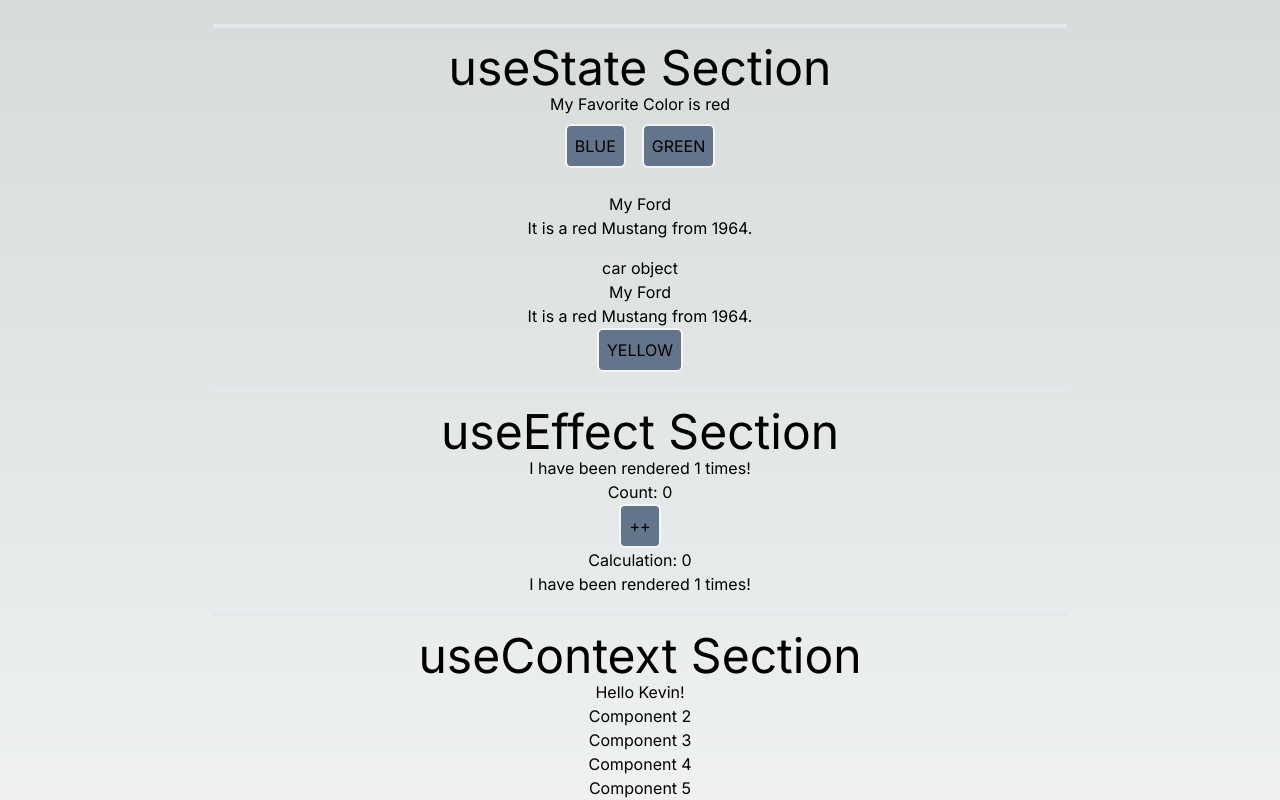
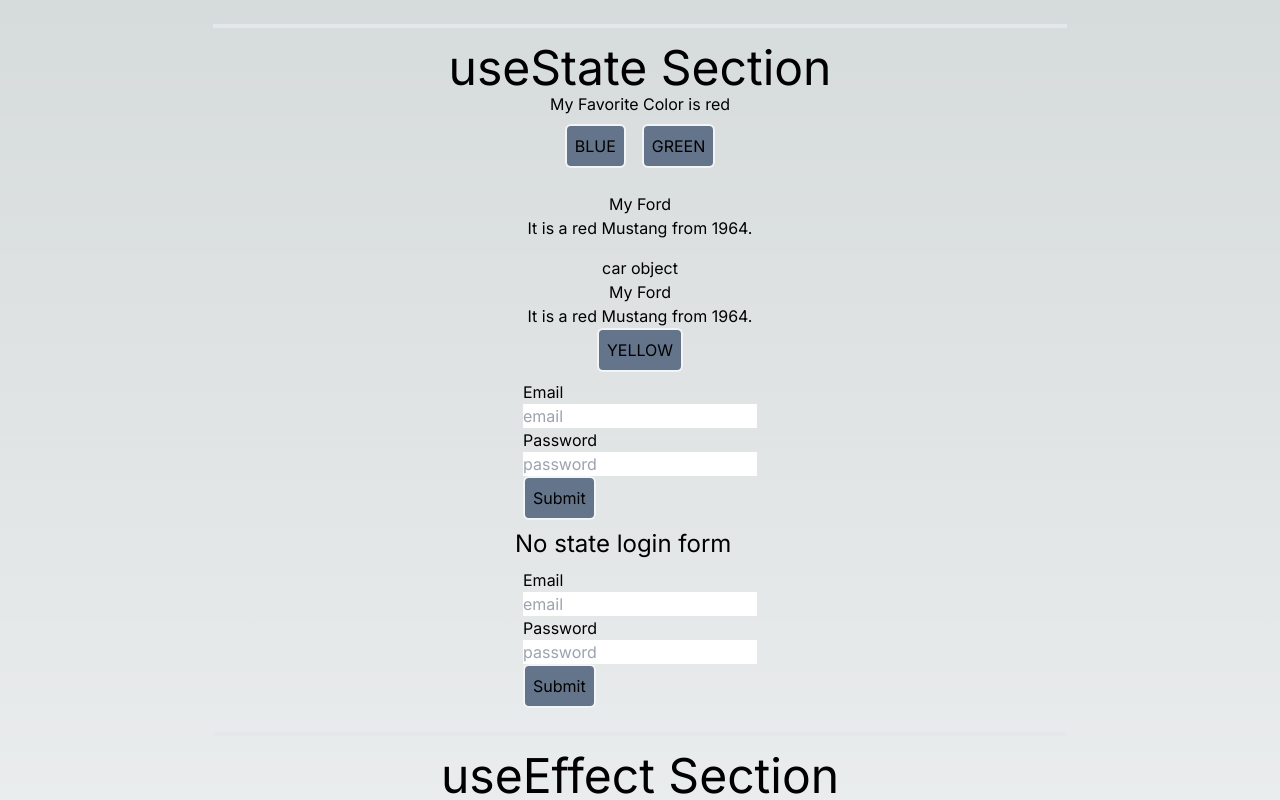
Before and after one commit to KevinStout/react-hooks, a Next.js app: page / in a window 1280 px wide. Shown: the top 800 px of the page. Built offline with nearby package versions, Linux system fonts and the light colour scheme.

Commit message:
looking into some common mistakes made when using hooks

```diff
--- a/app/components/StateHook.tsx
+++ b/app/components/StateHook.tsx
@@ -18,10 +18,18 @@ function FavoriteColor(): React.JSX.Element {
     <div className="w-1/2 text-center">
       <h1 className="text-5xl">useState Section</h1>
       <h1>My Favorite Color is {color}</h1>
-      <button className="border-2 border-gray-100 rounded-md p-2 m-2 bg-slate-500" type="button" onClick={() => setColor("BLUE")}>
+      <button
+        className="border-2 border-gray-100 rounded-md p-2 m-2 bg-slate-500"
+        type="button"
+        onClick={() => setColor("BLUE")}
+      >
         BLUE
       </button>
-      <button className="border-2 border-gray-100 rounded-md p-2 m-2 bg-slate-500" type="button" onClick={() => setColor("GREEN")}>
+      <button
+        className="border-2 border-gray-100 rounded-md p-2 m-2 bg-slate-500"
+        type="button"
+        onClick={() => setColor("GREEN")}
+      >
         GREEN
       </button>
     </div>
@@ -74,11 +82,120 @@ function CarObject(): React.JSX.Element {
       <p>
         It is a {car.color} {car.model} from {car.year}.
       </p>
-      <button className="border-2 border-gray-100 rounded-md p-2 bg-slate-500" type="button" onClick={updateColor}>
+      <button
+        className="border-2 border-gray-100 rounded-md p-2 bg-slate-500"
+        type="button"
+        onClick={updateColor}
+      >
         YELLOW
       </button>
     </div>
   );
 }
 
-export { FavoriteColor, Car, CarObject };
+// Now lets look at some mistakes that can be made when using the useState Hook.
+// Here is a component that has an email and password input field along with a submit button.
+// In this case we do not need to track the input values as state.
+function LoginForm(): React.JSX.Element {
+  const [email, setEmail] = useState<string>("");
+  const [password, setPassword] = useState<string>("");
+
+  function onSubmit(e: React.FormEvent<HTMLFormElement>) {
+    e.preventDefault();
+    console.log({ email, password });
+  }
+
+  return (
+    <form
+      className="m-2"
+      onSubmit={onSubmit}
+    >
+      <label htmlFor="email1">Email</label>
+      <br />
+      <input
+        className="text-black"
+        id="email1"
+        type="text"
+        placeholder="email"
+        value={email}
+        onChange={(e) => setEmail(e.target.value)}
+      />
+      <br />
+      <label htmlFor="password1">Password</label>
+      <br />
+      <input
+        className="text-black"
+        id="password1"
+        type="password"
+        placeholder="password"
+        value={password}
+        onChange={(e) => setPassword(e.target.value)}
+      />
+      <br />
+      <button
+        className="border-2 border-gray-100 rounded-md p-2 bg-slate-500"
+        type="submit"
+      >
+        Submit
+      </button>
+    </form>
+  );
+}
+
+// lets refactor the LoginForm to not use state.
+import { useRef } from "react";
+
+function LoginFormNoState(): React.JSX.Element {
+  //  const [email, setEmail] = useState<string>("");
+  //  const [password, setPassword] = useState<string>("");
+  const emailRef = useRef<HTMLInputElement>(null); // we need to tell useRef what type of element we are referencing and initialize it to null, it does not like undefined.
+  const passwordRef = useRef<HTMLInputElement>(null);
+
+  function onSubmitNoState(e: React.FormEvent<HTMLFormElement>) {
+    e.preventDefault();
+    console.log({ email: emailRef.current?.value, password: passwordRef.current?.value });
+  }
+
+  return (
+    <div>
+      <div className="text-2xl">No state login form</div>
+      <form
+        className="m-2"
+        onSubmit={onSubmitNoState}
+      >
+        <label htmlFor="email2">Email</label>
+        <br />
+        <input
+          className="text-black"
+          id="email2"
+          type="text"
+          placeholder="email"
+          // value={email}
+          // onChange={(e) => setEmail(e.target.value)}
+          ref={emailRef}
+        />
+        <br />
+        <label htmlFor="password2">Password</label>
+        <br />
+        <input
+          className="text-black"
+          id="password2"
+          type="password"
+          placeholder="password"
+          // value={password}
+          // onChange={(e) => setPassword(e.target.value)}
+          ref={passwordRef}
+        />
+        <br />
+        <button
+          className="border-2 border-gray-100 rounded-md p-2 bg-slate-500"
+          type="submit"
+        >
+          Submit
+        </button>
+      </form>
+    </div>
+  );
+}
+
+export { FavoriteColor, Car, CarObject, LoginForm, LoginFormNoState };
--- a/app/page.tsx
+++ b/app/page.tsx
@@ -1,5 +1,5 @@
 import Image from "next/image";
-import { FavoriteColor, Car, CarObject } from "./components/StateHook";
+import { FavoriteColor, Car, CarObject, LoginForm, LoginFormNoState } from "./components/StateHook";
 import { Timer, Counter, CleanTimer } from "./components/EffectHook";
 import { Component1, BetterComponent1 } from "./components/ContextHook";
 import { RefApp, AccessDOMUsingRef, PreviousValueUsingRef } from "./components/RefHook";
@@ -11,6 +11,8 @@ export default function Home() {
       <FavoriteColor />
       <Car />
       <CarObject />
+      <LoginForm />
+      <LoginFormNoState />
       <hr className="border-2 w-4/6 m-4" />
       <Timer />
       <Counter />
```
Also changed, not shown: app/components/RefHook.tsx (+21 -4 lines).
